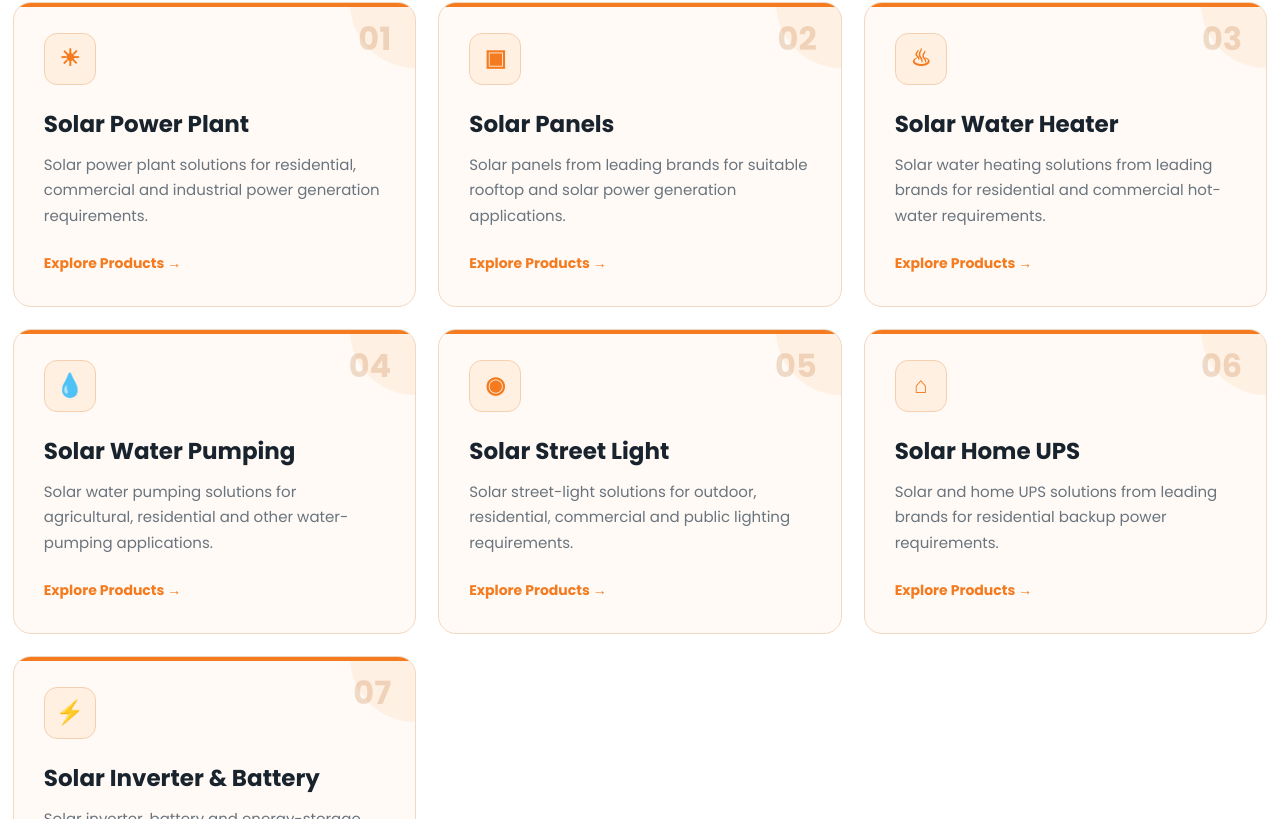
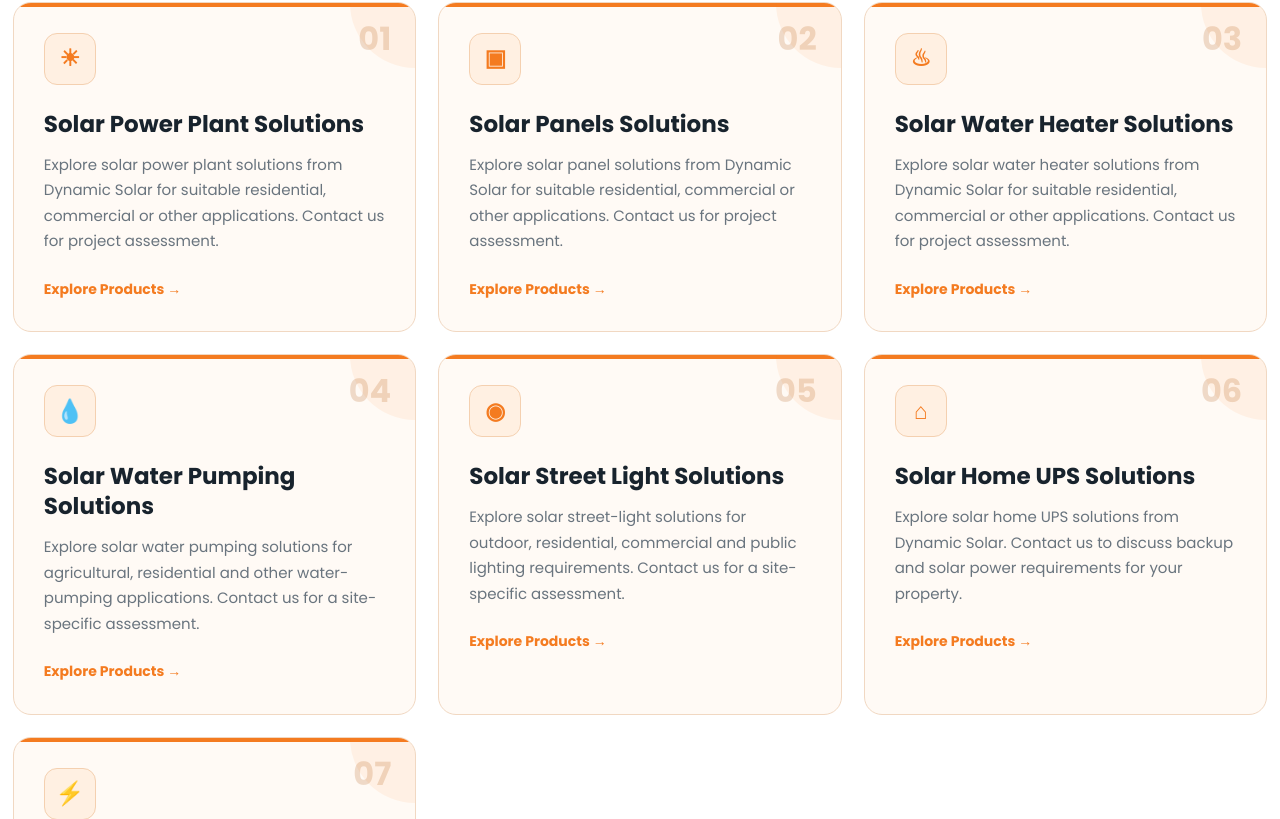
Before and after one commit to rakeshrich2596/dynamicSEO, a React (Vite) app: page /products in a window 1280 px wide. Shown: the part 781-1600 px from the top of the page. Built offline with nearby package versions, Linux system fonts and the light colour scheme.

Commit message:
completed

```diff
--- a/src/data/productDraftData.js
+++ b/src/data/productDraftData.js
@@ -42,64 +42,64 @@ import imgStreet2 from "../assets/images/prod-street-light2.webp";
 export const PRODUCT_CATEGORIES = [
   {
     slug: "solar-power-plant",
-    name: "Solar Power Plant",
+    name: "Solar Power Plant Solutions",
     shortName: "Solar Power Plant",
     description:
-      "Solar power plant solutions for residential, commercial and industrial power generation requirements.",
+      "Explore solar power plant solutions from Dynamic Solar for suitable residential, commercial or other applications. Contact us for project assessment.",
     status: "active",
   },
 
   {
     slug: "solar-panels",
-    name: "Solar Panels",
+    name: "Solar Panels Solutions",
     shortName: "Solar Panels",
     description:
-      "Solar panels from leading brands for suitable rooftop and solar power generation applications.",
+      "Explore solar panel solutions from Dynamic Solar for suitable residential, commercial or other applications. Contact us for project assessment.",
     status: "active",
   },
 
   {
     slug: "solar-water-heater",
-    name: "Solar Water Heater",
+    name: "Solar Water Heater Solutions",
     shortName: "Solar Water Heater",
     description:
-      "Solar water heating solutions from leading brands for residential and commercial hot-water requirements.",
+      "Explore solar water heater solutions from Dynamic Solar for suitable residential, commercial or other applications. Contact us for project assessment.",
     status: "active",
   },
 
   {
     slug: "solar-water-pumping",
-    name: "Solar Water Pumping",
+    name: "Solar Water Pumping Solutions",
     shortName: "Solar Water Pumping",
     description:
-      "Solar water pumping solutions for agricultural, residential and other water-pumping applications.",
+      "Explore solar water pumping solutions for agricultural, residential and other water-pumping applications. Contact us for a site-specific assessment.",
     status: "active",
   },
 
   {
     slug: "solar-street-light",
-    name: "Solar Street Light",
+    name: "Solar Street Light Solutions",
     shortName: "Solar Street Light",
     description:
-      "Solar street-light solutions for outdoor, residential, commercial and public lighting requirements.",
+      "Explore solar street-light solutions for outdoor, residential, commercial and public lighting requirements. Contact us for a site-specific assessment.",
     status: "active",
   },
 
   {
     slug: "solar-home-ups",
-    name: "Solar Home UPS",
+    name: "Solar Home UPS Solutions",
     shortName: "Home UPS",
     description:
-      "Solar and home UPS solutions from leading brands for residential backup power requirements.",
+      "Explore solar home UPS solutions from Dynamic Solar. Contact us to discuss backup and solar power requirements for your property.",
     status: "active",
   },
 
   {
     slug: "solar-inverter-battery",
-    name: "Solar Inverter & Battery",
+    name: "Solar Inverter & Battery Solutions",
     shortName: "Inverter & Battery",
     description:
-      "Solar inverter, battery and energy-storage solutions including grid-tie, hybrid and off-grid configurations.",
+      "Explore solar inverter & Battery solutions from Dynamic Solar. Contact us to identify an inverter option suitable for your solar system.",
     status: "active",
   },
 ];
--- a/src/pages/About/About.jsx
+++ b/src/pages/About/About.jsx
@@ -145,7 +145,7 @@ function About() {
     <>
       <Seo
         title="About Dynamic Solar | Solar Company in Tambaram"
-        description="Learn about Dynamic Solar, a trusted solar energy company providing solar panel installation and renewable energy solutions for homes, businesses, and industries in Tamil Nadu."
+        description="Learn about Dynamic Solar, a solar and power-solutions business based in West Tambaram, Tamil Nadu. Discover our services and service areas."
         path="/about/"
         jsonLd={[
           businessSchema,
--- a/src/pages/Contact/Contact.jsx
+++ b/src/pages/Contact/Contact.jsx
@@ -280,7 +280,7 @@ function Contact() {
     <>
       <Seo
         title="Contact Dynamic Solar | Solar Company in Tambaram"
-        description="Contact Dynamic Solar for solar panel installation, solar power systems, solar water heaters, and renewable energy solutions in Tambaram, Chennai and across Tamil Nadu."
+        description="Contact Dynamic Solar in West Tambaram for solar panel installation and solar power solutions. Call 9841582874 or email info@dynamicsolar.in."
         path="/contact/"
         jsonLd={[
           businessSchema,
--- a/src/pages/Home/Home.jsx
+++ b/src/pages/Home/Home.jsx
@@ -21,7 +21,7 @@ function Home() {
     <>
       <Seo
         title="Solar Company in Tambaram | Solar Panel Installation | Dynamic Solar"
-        description="Dynamic Solar provides solar panel installation and solar energy solutions for homes, businesses, and industries in Tambaram, Chennai and across Tamil Nadu."
+        description="Dynamic Solar provides solar panel installation and power solutions from West Tambaram for homes and businesses in Tambaram and nearby areas."
         path="/"
         jsonLd={[businessSchema, websiteSchema]}
       />
--- a/src/pages/Services/ServicePage.jsx
+++ b/src/pages/Services/ServicePage.jsx
@@ -19,7 +19,7 @@ const SERVICE_DATA = {
     title: "Solar Panel Installation | Dynamic Solar",
 
     description:
-      "Learn about Dynamic Solar's solar panel installation service for homes and businesses. Contact us for a site-specific solar assessment and quote.",
+      "Explore Dynamic Solar's solar panel installation service for suitable homes and businesses. Contact us for a site-specific solar assessment and quote.",
 
     h1: "Solar Panel Installation",
 
@@ -183,31 +183,31 @@ const RELATED_SERVICES = [
     title: "Solar Panel Installation",
     path: "/services/solar-panel-installation/",
     description:
-      "Solar panel installation for homes and businesses with system selection based on site and electricity requirements.",
+      "Explore Dynamic Solar's solar panel installation service for suitable homes and businesses. Contact us for a site-specific solar assessment and quote.",
   },
   {
-    title: "Solar Power Plant",
+    title: "Solar Power Plant Solutions",
     path: "/services/solar-power-plant/",
     description:
-      "Solar power plant solutions for suitable project requirements, subject to site assessment and system design.",
+      "Explore solar power plant solutions from Dynamic Solar for suitable residential, commercial or other applications. Contact us for project assessment.",
   },
   {
-    title: "Solar Water Heater",
+    title: "Solar Water Heater Solutions",
     path: "/services/solar-water-heater/",
     description:
-      "Solar water-heating solutions for suitable hot-water requirements.",
+      "Explore solar water heater solutions from Dynamic Solar. Contact our team to discuss your hot-water requirements and suitable system.",
   },
   {
     title: "Solar Water Pumping Systems",
     path: "/services/solar-water-pumping-systems/",
     description:
-      "Solar water pumping solutions for suitable water-pumping applications.",
+      "Explore solar water pumping system solutions from Dynamic Solar for suitable water-pumping requirements. Request a site-specific consultation.",
   },
   {
-    title: "Solar Street Lights",
+    title: "Solar Street Lights Solutions",
     path: "/services/solar-street-lights/",
     description:
-      "Solar street-light solutions for suitable outdoor and lighting applications.",
+      "Explore solar street light solutions from Dynamic Solar for suitable residential, commercial and outdoor applications. Contact us for details.",
   },
 ];
 
```
